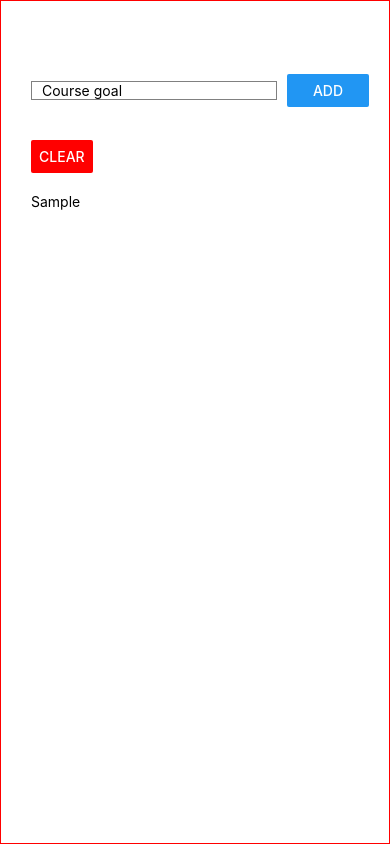
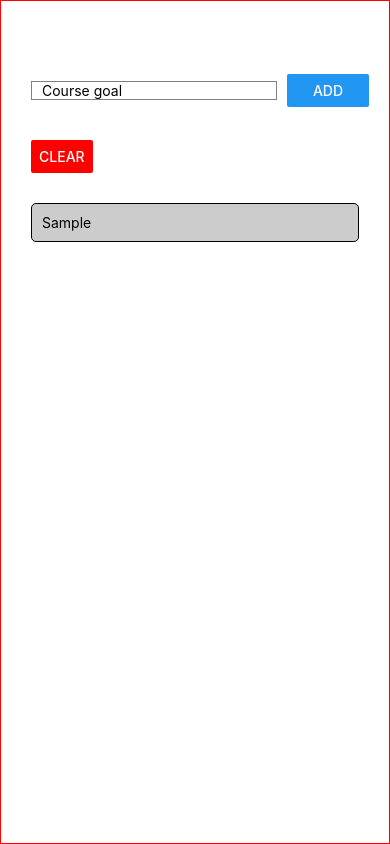
Before and after one commit to toddbauermeister/rn-complete-guide, a React Native app: screen / in a window 390 px wide. Both pictures are taken after typing "Sample" into the empty fields and a click on the button "ADD". Built offline with nearby package versions, Linux system fonts and the light colour scheme.

Commit message:
style the list items to look nicer by wrapping in a view, remove unused parameter

```diff
--- a/App.js
+++ b/App.js
@@ -34,6 +34,15 @@ const styles = StyleSheet.create({
   goalList: {
     padding: 10
   },
+  goalListItem: {
+    paddingTop: 10,
+    backgroundColor: '#ccc',
+    borderColor : 'black',
+    borderWidth: 1,
+    padding: 10,
+    marginTop: 10,
+    borderRadius: 5
+  },
   buttonClearContainer: {
     padding: 10,
     flexDirection: 'row',
@@ -54,7 +63,7 @@ export default function App() {
     setGoalEntered(value);
   };
 
-  const clearGoalEntered = (value) => {
+  const clearGoalEntered = () => {
     setGoalEntered('')
   };
 
@@ -77,7 +86,7 @@ export default function App() {
       <View style={styles.screen}>
         <View style={styles.inputGroup}>
           <View style={styles.inputContainer}>
-            {/* Course goal  input */}
+            {/* Course goal input */}
             <TextInput
               placeholder='Course goal'
               style={styles.input}
@@ -109,7 +118,14 @@ export default function App() {
           </View>
         }
         <View style={styles.goalList}>
-          {goalList.map((goal, index) => <Text key={index}>{goal}</Text>)}
+          {/* Goal list */}
+          {
+            goalList.map(
+              (goal, index) => <View key={index} style={styles.goalListItem}>
+                <Text>{goal}</Text>
+              </View>
+            )
+          }
         </View>
       </View>
     </>
```
